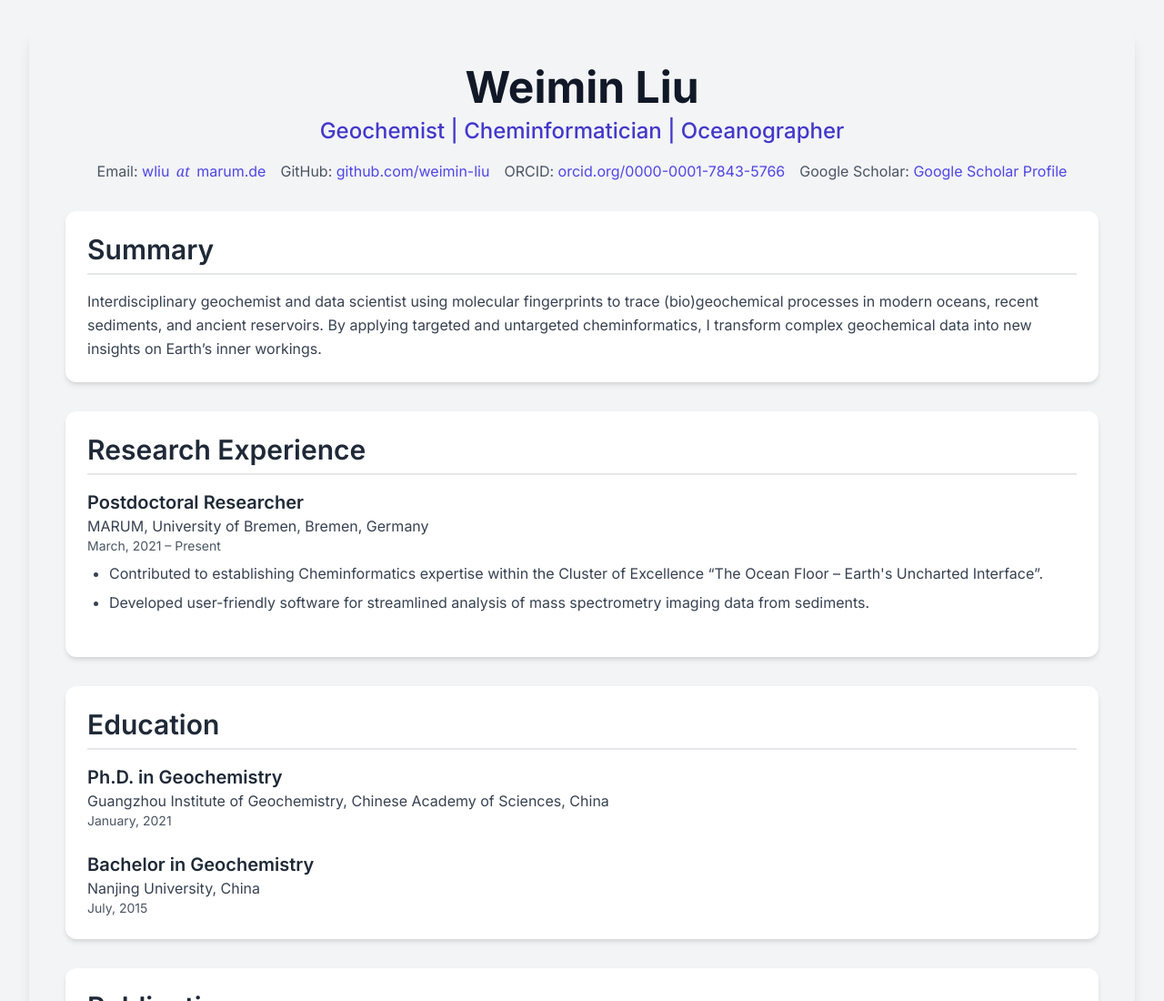
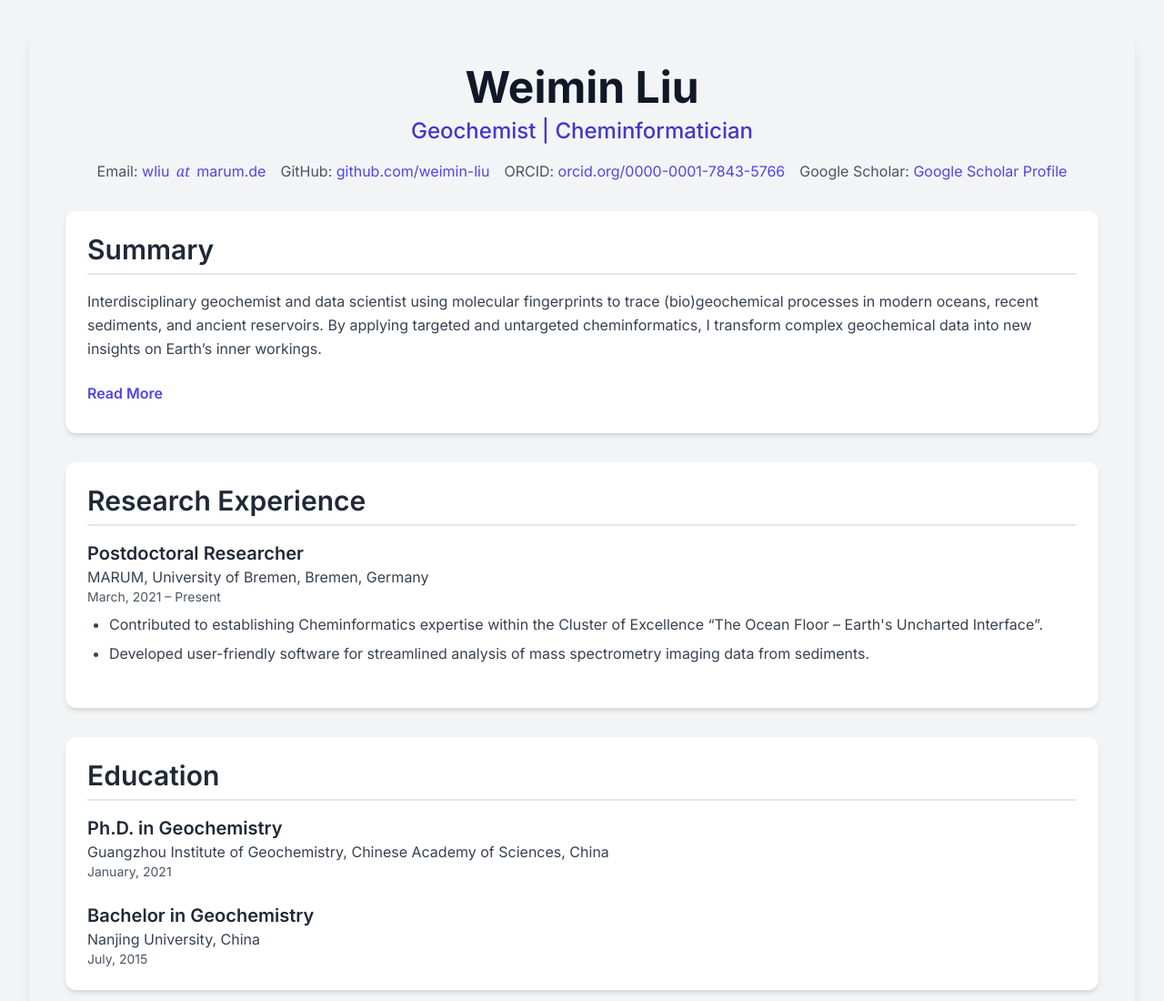
Before and after one commit to weimin-liu/weimin-liu.github.io, a plain HTML site: page index.html in a window 1280 px wide. Shown: the top 1100 px of the page at 91% size. Drawn offline with nearby package versions, Linux system fonts and the light colour scheme.

Commit message:
add more detailed description of my research interest

```diff
--- a/index.html
+++ b/index.html
@@ -3,7 +3,7 @@
 <head>
     <meta charset="UTF-8">
     <meta name="viewport" content="width=device-width, initial-scale=1.0">
-    <title>Weimin Liu - CV</title>
+    <title>Weimin Liu</title>
     <!-- Tailwind CSS CDN -->
     <script src="https://cdn.tailwindcss.com"></script>
     <!-- Google Fonts - Inter -->
@@ -44,6 +44,30 @@
         .contact-info a:hover {
             text-decoration: underline;
         }
+        /* Styles for collapsible content */
+        .collapsible-content {
+            max-height: 0;
+            overflow: hidden;
+            transition: max-height 0.3s ease-out;
+        }
+        .collapsible-content.expanded {
+            max-height: 1200px; /* Adjusted to fit the new content, increased from 800px */
+            transition: max-height 0.5s ease-in;
+        }
+        .read-more-button {
+            background-color: transparent;
+            color: #4f46e5;
+            border: none;
+            cursor: pointer;
+            font-weight: 600;
+            padding: 0.5rem 0;
+            display: block; /* Make it a block element to center if needed */
+            margin-top: 1rem;
+            text-align: left;
+        }
+        .read-more-button:hover {
+            text-decoration: underline;
+        }
     </style>
 </head>
 <body class="antialiased p-4 sm:p-6 md:p-8">
@@ -53,7 +77,7 @@
         <header class="text-center mb-8 relative">
             <h1 class="text-4xl sm:text-5xl font-extrabold text-gray-900 mb-2">Weimin Liu</h1>
             <p class="text-xl sm:text-2xl font-medium text-indigo-700 mb-4">
-                Geochemist | Cheminformatician | Oceanographer
+                Geochemist | Cheminformatician
             </p>
             <div class="contact-info text-gray-600 text-sm sm:text-base flex flex-wrap justify-center gap-x-4 gap-y-2">
                 <p>Email: <a id="email-link" href="#" class="hover:underline">Click to reveal email</a></p>
@@ -71,6 +95,46 @@
             <p class="text-gray-700 leading-relaxed">
                 Interdisciplinary geochemist and data scientist using molecular fingerprints to trace (bio)geochemical processes in modern oceans, recent sediments, and ancient reservoirs. By applying targeted and untargeted cheminformatics, I transform complex geochemical data into new insights on Earth’s inner workings.
             </p>
+            <div id="research-interest-collapsible" class="collapsible-content">
+                <h3 class="font-semibold text-gray-800 mt-6 mb-2">Targets of My Study:</h3>
+                <p class="text-gray-700 leading-relaxed mb-2">
+                    I investigate a diverse range of biomarkers to reconstruct (bio)geochemical processes:
+                </p>
+                <ul class="list-disc ml-6 text-gray-700 space-y-1">
+                    <li>
+                        <strong>Intact polar lipids:</strong> Cellular building blocks used to trace microbial communities and their interactions with their environments.
+                    </li>
+                    <li>
+                        <strong>Monosaccharide anhydrides and polycyclic aromatic hydrocarbons:</strong> Wildfire-derived compounds employed to reconstruct past fire activities.
+                    </li>
+                    <li>
+                        <strong>Fatty acids and other polar compounds in biodegraded oils:</strong> Indicators used to determine the severity of biodegradation.
+                    </li>
+                    <li>
+                        <strong>Hydrocarbons (e.g., <i>n</i>-alkanes, steranes, hopanes):</strong> Applied to trace the source of crude oils and assess the extent of secondary alteration, including thermal alteration and biodegradation.
+                    </li>
+                </ul>
+                <p class="text-gray-700 leading-relaxed mt-4">
+                    My recent interest focuses on utilizing comprehensive molecular fingerprinting, encompassing multiple classes of biomarkers, to reconstruct relevant (bio)geochemical processes, often employing methods such as <strong>co-occurrence network analysis</strong>.
+                </p>
+
+                <h3 class="font-semibold text-gray-800 mt-6 mb-2">Analytical Techniques:</h3>
+                <p class="text-gray-700 leading-relaxed mb-2">
+                    In addition to standard techniques like GC, GC/MS, and LC/MS, I primarily focus on:
+                </p>
+                <ul class="list-disc ml-6 text-gray-700 space-y-1">
+                    <li>
+                        <strong>Mass Spectrometry Imaging (MSI):</strong> When applied to sediments, MSI achieves μm-scale spatial resolution in molecular composition changes, enabling high-temporal resolution reconstruction of paleoclimate in laminated sediments.
+                    </li>
+                    <li>
+                        <strong>Fourier Transform Ion Cyclotron Resonance Mass Spectrometry (FT-ICR MS):</strong> A powerful mass spectrometry technique providing exceptionally high mass resolution and accuracy for molecular measurements.
+                    </li>
+                </ul>
+                <p class="text-gray-700 leading-relaxed mt-4">
+                    By combining the high-temporal resolution and rich molecular features obtained from these advanced techniques with other contextual information, I aim to develop machine learning models capable of "predicting" past environmental events and conditions.
+                </p>
+            </div>
+            <button id="read-more-btn" class="read-more-button">Read More</button>
         </section>
 
         <!-- Research Experience Section -->
@@ -287,8 +351,22 @@
             emailLink.href = `mailto:${email}`;
 
             // Display the email with " at " and a different font for "at"
-            // Using a generic serif font for 'at' to make it visually distinct but still readable.
             emailLink.innerHTML = `${user}<span style="font-family: Georgia, serif; font-style: italic; margin: 0 0.2em;"> at </span>${domain}`;
+        });
+
+        // Collapsible Research Interest section
+        document.addEventListener('DOMContentLoaded', () => {
+            const collapsibleContent = document.getElementById('research-interest-collapsible');
+            const readMoreBtn = document.getElementById('read-more-btn');
+
+            readMoreBtn.addEventListener('click', () => {
+                collapsibleContent.classList.toggle('expanded');
+                if (collapsibleContent.classList.contains('expanded')) {
+                    readMoreBtn.textContent = 'Read Less';
+                } else {
+                    readMoreBtn.textContent = 'Read More';
+                }
+            });
         });
     </script>
 </body>
```
